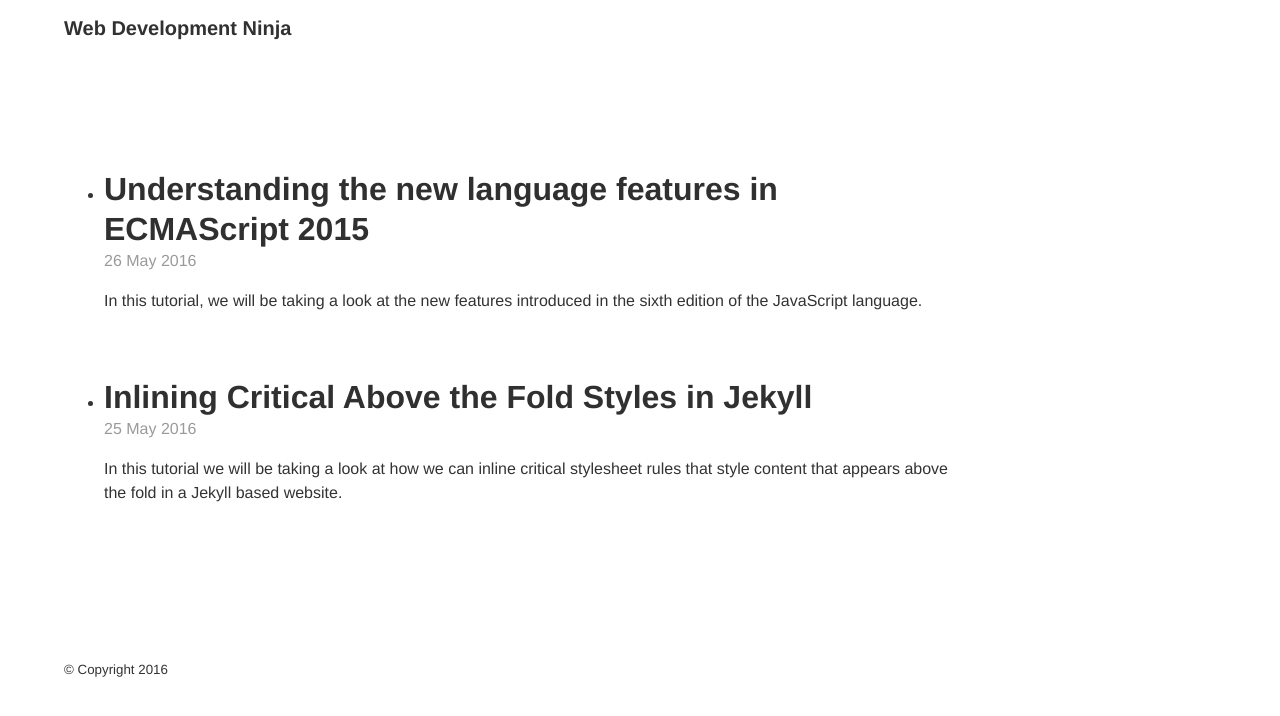
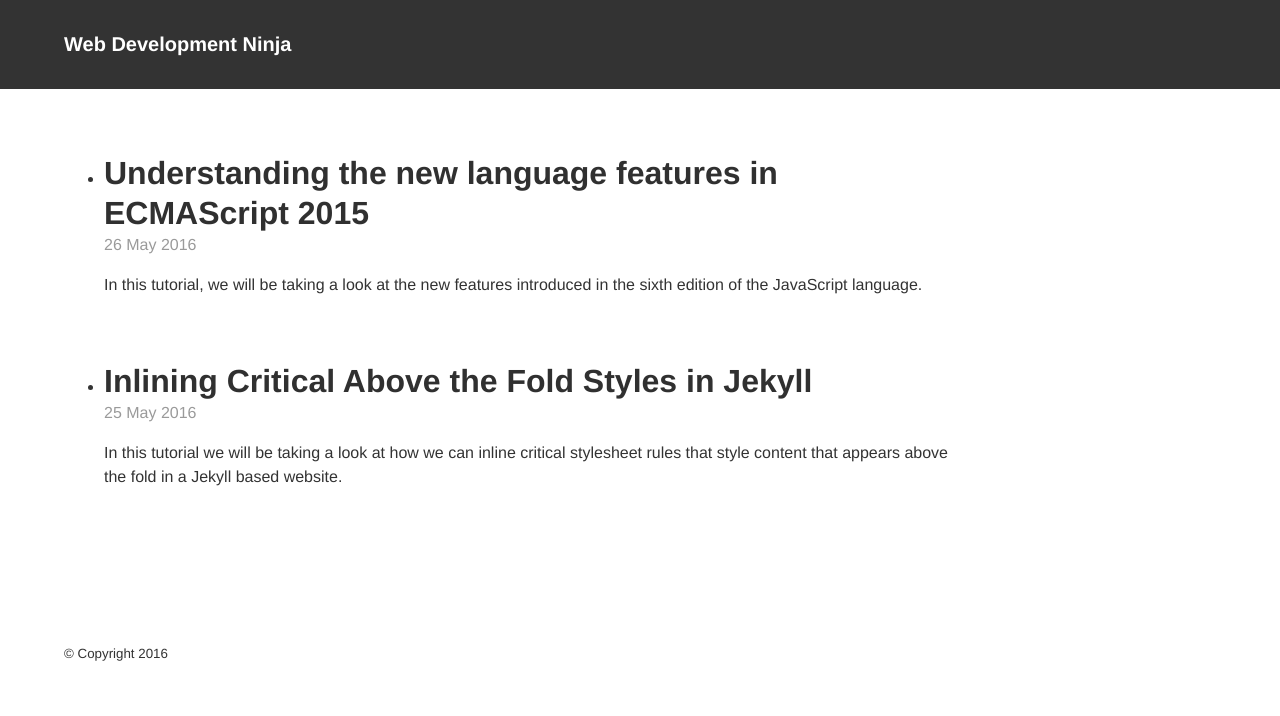
Before and after one commit to hasharray/hasharray, a Jekyll site: the page built from index.html, in a window 1280 px wide. Shown: the top 716 px of the page. Built offline with Jekyll 4.4.1, drawn with Linux system fonts in a browser that asks for light colours.

Commit message:
Add a dark background to the masthead

```diff
--- a/_sass/_masthead.scss
+++ b/_sass/_masthead.scss
@@ -1,15 +1,18 @@
 // Masthead
 //
 
+$masthead-background-color: #333333!default;
+$masthead-color: #ffffff!default;
+
 .masthead {
-  padding-top: 1rem;
-  padding-bottom: 1rem;
-  margin-bottom: 3rem;
+  background-color: $masthead-background-color;
+  color: $masthead-color;
 }
 
 .masthead-title {
   margin-top: 0;
   margin-bottom: 0;
+  color: inherit;
 
   a {
     color: inherit;
```
